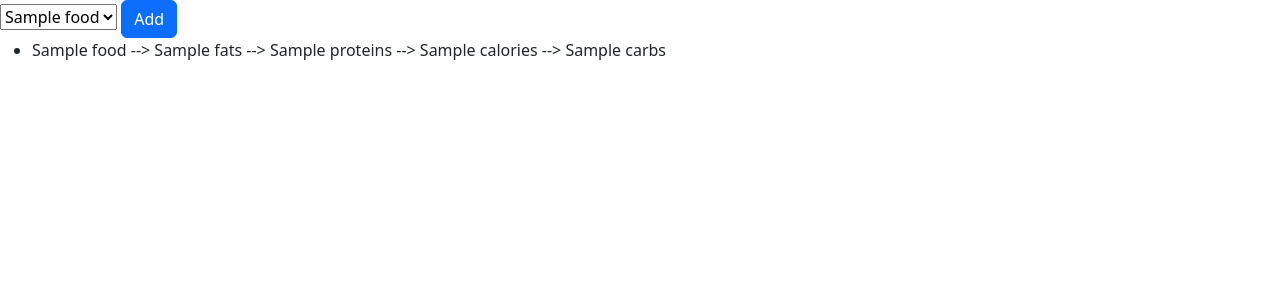
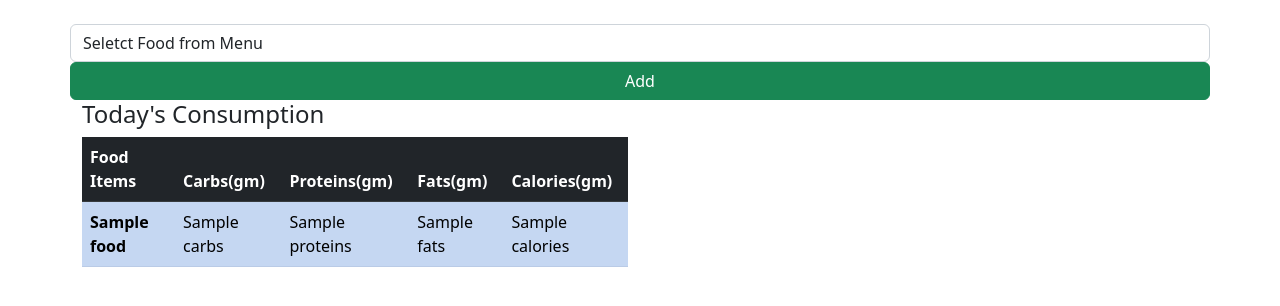
Before and after one commit to ifecog/calorie_tracker, a Django app: template template/index.html in a window 1280 px wide. Shown: the top 306 px of the page. Run offline with Django 3.2, Linux system fonts and the light colour scheme; the template is opened without the code that fills it: most values are stand-ins (such as "Sample title", 1, 10 or a date in 2020).

Commit message:
Bootstrap added in the html file

```diff
--- a/food/views.py
+++ b/food/views.py
@@ -11,11 +11,11 @@ def index(request):
         consume = Consume(user=user, food=consume)
         consume.save()
         foods = Food.objects.all()
-        consumed_food = Consume.objects.filter(user=request.user)
 
     else:
-        consumed_food = Consume.objects.filter(user=request.user)
         foods = Food.objects.all()
+
+    consumed_food = Consume.objects.filter(user=request.user)
 
     context = {
         'foods': foods,
--- a/template/index.html
+++ b/template/index.html
@@ -13,24 +13,54 @@
     />
   </head>
   <body>
-    <form action="" , method="POST">
+  </br>
+    <div class="container">
+        <div class="row">
+            <div class="col-md-12">
+                <form method="POST">
                     {% csrf_token %}
-      <select name="food_consumed" id="food_consumed">
+                    <div class="form-group row">
+                        <select class="col-md-6 form-control" name="food_consumed" id="food_consumed">
+                            <option selected>Seletct Food from Menu</option>
                             {% for food in foods %}
                             <option value="{{food.name}}">{{food.name}}</option>
                             {% endfor %}
                         </select>
-      <button type="submit" class="btn btn-primary">Add</button>
+                        <button type="submit" class="btn btn-success">Add</button>
+                    </div>
                 </form>
-
+            </div>
+        </div>
+        <div class="row">
+            <div class="col-md-6">
+                <div>
+                    <h4>Today's Consumption</h4>
+                </div>
+                <table id="table" class="table table-striped table-primary">
+                    <thead>
+                        <tr class="table-dark">
+                          <th scope="col">Food Items</th>
+                          <th scope="col">Carbs(gm)</th>
+                          <th scope="col">Proteins(gm)</th>
+                          <th scope="col">Fats(gm)</th>
+                          <th scope="col">Calories(gm)</th>
+                        </tr>
+                    </thead>
+                    <tbody>
                         {% for consume in consumed_food %}
-    <ul>
-      <li>
-        {{consume.food}} --> {{consume.food.fats}} --> {{consume.food.proteins}}
-        --> {{consume.food.calories}} --> {{consume.food.carbs}}
-      </li>
-    </ul>
+                        <tr>
+                          <th scope="row">{{consume.food}}</th>
+                          <td>{{consume.food.carbs}}</td>
+                          <td>{{consume.food.proteins}}</td>
+                          <td>{{consume.food.fats}}</td>
+                          <td>{{consume.food.calories}}</td>
+                        </tr>
                         {% endfor %}
+                    </tbody>
+                </table>
+            </div>
+        </div>
+    </div>
 
     <script
       src="https://cdn.jsdelivr.net/npm/bootstrap@5.2.3/dist/js/bootstrap.bundle.min.js"
```
Lines whose indentation alone changed are shown as unchanged.
